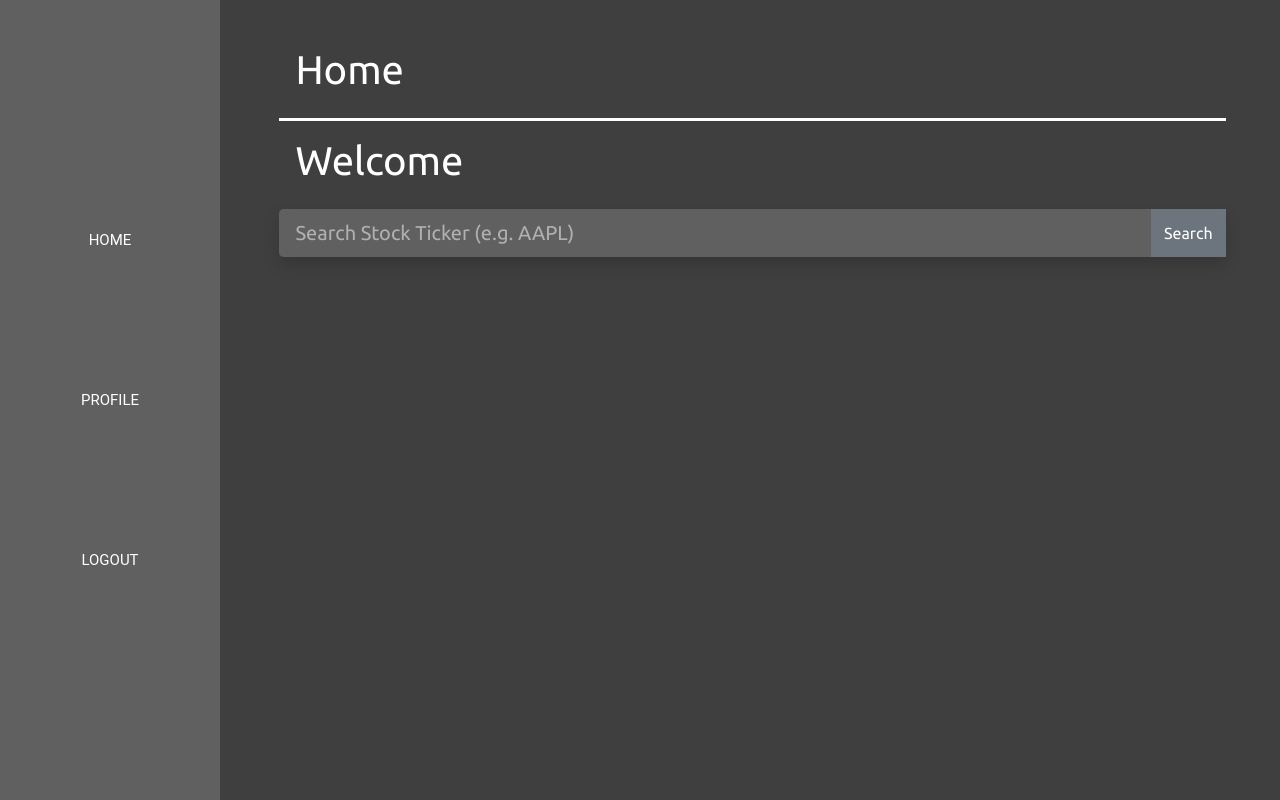
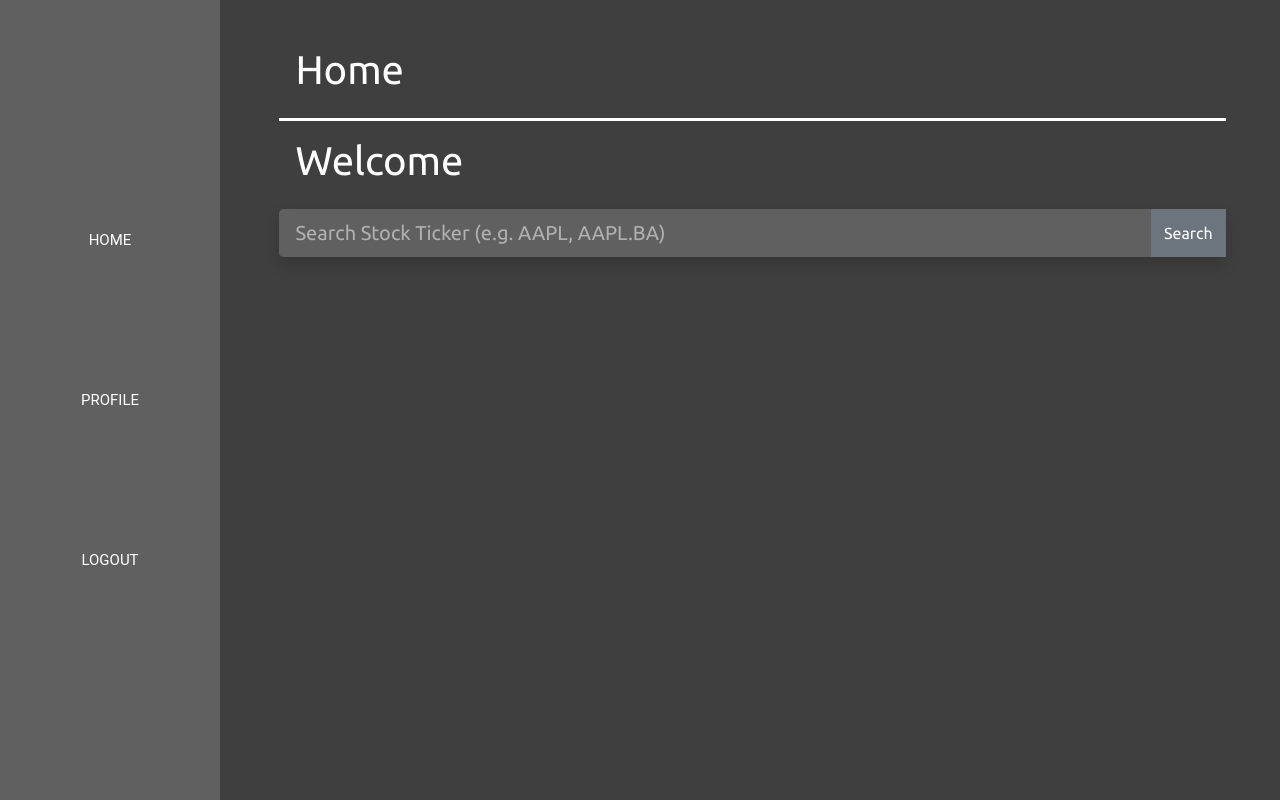
Before and after one commit to xyronic15/Stock-Recommendation-System-Django, a Django app: template stockpredictor/main/templates/main/home.html in a window 1280 px wide. Run offline with Django 3.2, Linux system fonts and the light colour scheme; the template is opened without the code that fills it, so the values that code supplies are empty; some libraries are stand-ins or nearby versions.

Commit message:
let user know they can access different regions

```diff
--- a/stockpredictor/main/templates/main/home.html
+++ b/stockpredictor/main/templates/main/home.html
@@ -14,7 +14,7 @@
     <div class="row justify-content-center">
         <form action="/stock" method="GET" class="col-lg-12">
             <div class="input-group shadow">
-                <input id="searchbar" name="ticker" type="text" placeholder="Search Stock Ticker (e.g. AAPL)" aria-label="Search" class="form-control form-control-lg col-lg-12 border-0 text-white">
+                <input id="searchbar" name="ticker" type="text" placeholder="Search Stock Ticker (e.g. AAPL, AAPL.BA)" aria-label="Search" class="form-control form-control-lg col-lg-12 border-0 text-white">
                 <div class="input-group-append">
                     <button id="searchBtn" type="submit" class="btn btn-secondary" onclick="homeLoading()">Search</button>
                     <div id="homeLoader" class="btn btn-secondary py-2" style="display: none;">
```
